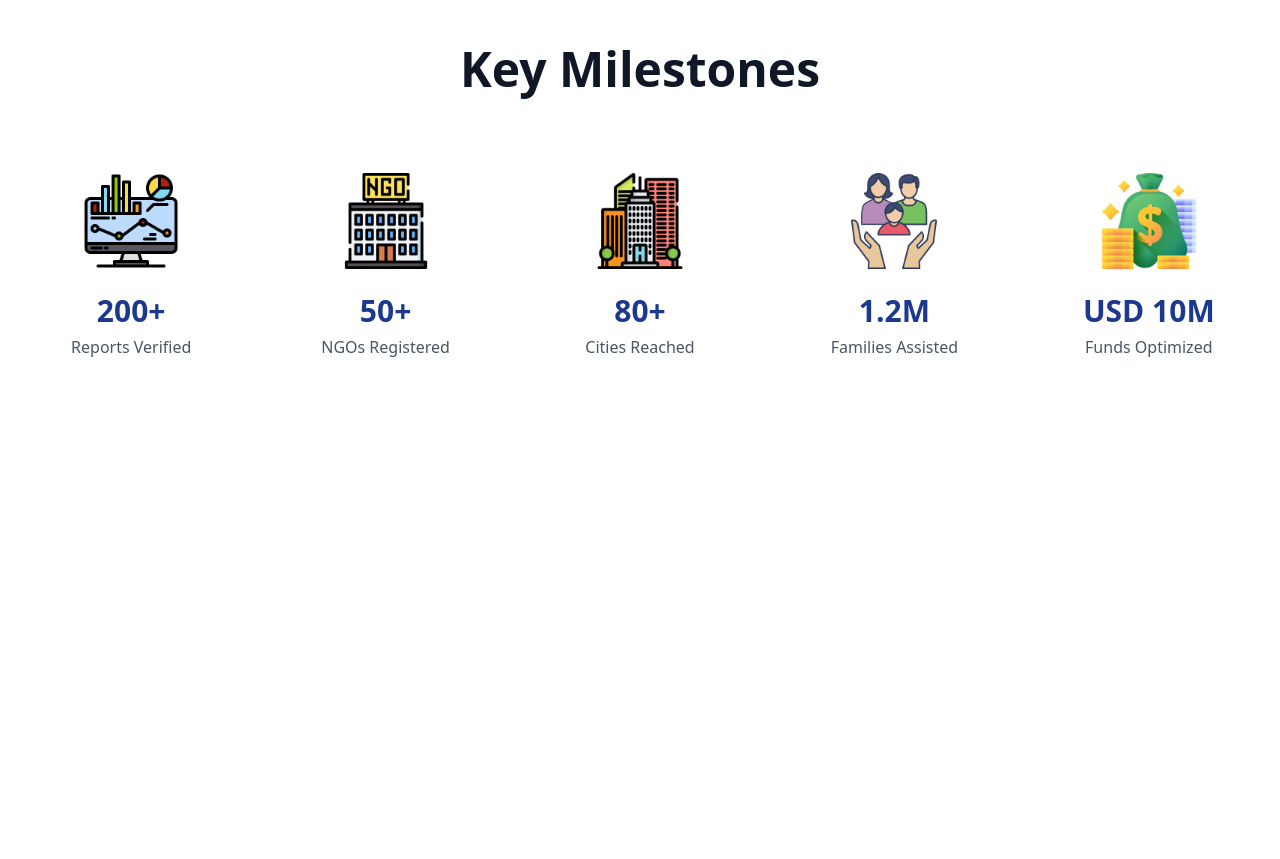
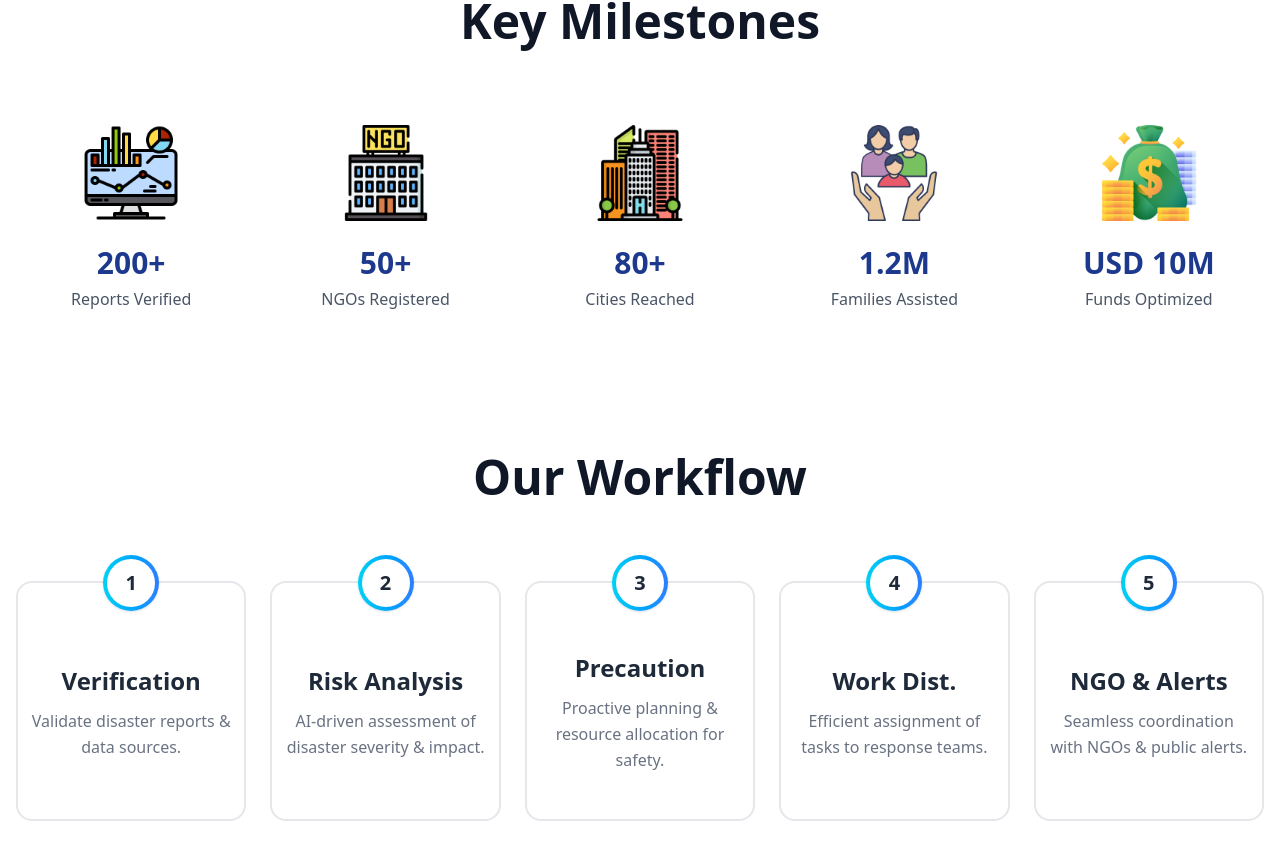
Before and after one commit to Jawwad-Ahmed-Khan/front-end-ClimasyncAI, a Next.js app: page / in a window 1280 px wide. Shown: the part 731-1590 px from the top of the page. Before the commit the page ends 1184 px from the top, so only its background shows below. Built offline with nearby package versions, Linux system fonts and the light colour scheme.

Commit message:
Add Workflow

```diff
--- a/app/_components/home_components/image_slider.tsx
+++ b/app/_components/home_components/image_slider.tsx
@@ -52,7 +52,7 @@ export function ImageSlider() {
       <div className="absolute inset-0 z-10 flex flex-col items-center justify-center bg-black/40 text-center px-4">
 
         {/* Typography matched to your target image */}
-        <h1 className="text-4xl md:text-6xl font-bold text-white mb-4 drop-shadow-lg">
+        <h1 className="text-4xl md:text-6xl font-bold text-white mb-4 drop-shadow-xl drop-shadow-gray-900">
           AI-Powered Disaster <br />
           Management for Pakistan
         </h1>
--- a/app/_components/home_components/key_Milstone.tsx
+++ b/app/_components/home_components/key_Milstone.tsx
@@ -1,5 +1,6 @@
 import Image from "next/image";
-
+import { Text_Styles,DIV_Styles,Layout } from "@/app/_types/const_types";
+// Yhan pr me interface keymilestone use karon or API k through Data fetch karon ga
 const KeyMilestone = () => {
   const pitcures = [
     {
@@ -38,11 +39,11 @@ const KeyMilestone = () => {
   return (
     // 1. WRAPPER: Changed 'mt-5' to 'py-12 md:py-20'.
     // This gives proper vertical breathing room on all devices.
-    <div className="w-full bg-white py-12 md:py-24 px-4">
+    <div className={DIV_Styles.Container + ' ' + DIV_Styles.Section_Padding + '' + DIV_Styles.Section_Bottom_Only}>
 
-      <div className="max-w-7xl mx-auto">
+      <div className={Layout.maxWidth}>
         {/* 2. HEADING: text-3xl for mobile, text-4xl/5xl for desktop */}
-        <h1 className="text-3xl md:text-5xl font-bold text-center text-gray-900 mb-12 md:mb-20">
+        <h1 className={Text_Styles.Heading_1}>
           Key Milestones
         </h1>
 
@@ -52,15 +53,8 @@ const KeyMilestone = () => {
             - lg:grid-cols-5: Laptops (All in one row)
             - gap-y-12: Vertical space between rows
         */}
-        <div className="
-          grid
-          grid-cols-2
-          md:grid-cols-3
-          lg:grid-cols-5
-          gap-x-6
-          gap-y-12
-          justify-items-center
-        ">
+        <div className=
+        {Layout.Grid}>
           {pitcures.map((pic, index) => (
             <div
               className="flex flex-col items-center text-center group"
@@ -83,10 +77,10 @@ const KeyMilestone = () => {
                   - Title: Smaller on mobile, bolder.
                   - Desc: Gray color for hierarchy.
               */}
-              <h2 className="text-2xl md:text-3xl font-extrabold text-blue-900 mb-2">
+              <h2 className={`${Text_Styles.Heading_2} text-blue-900 mb-2`}>
                 {pic.title}
               </h2>
-              <p className="text-sm md:text-base font-medium text-gray-600 max-w-[120px] md:max-w-none leading-tight">
+              <p className={Text_Styles.paragraph}>
                 {pic.description}
               </p>
             </div>
--- /dev/null
+++ b/app/_components/home_components/workflow.tsx
@@ -0,0 +1,75 @@
+import React from 'react';
+import { DIV_Styles, Layout, Text_Styles } from '@/app/_types/const_types';
+// --- Simulating your Imported Constants ---
+
+
+// --- Component ---
+
+const Workflow = () => {
+  const steps = [
+    { id: 1, title: 'Verification', desc: 'Validate disaster reports & data sources.' },
+    { id: 2, title: 'Risk Analysis', desc: 'AI-driven assessment of disaster severity & impact.' },
+    { id: 3, title: 'Precaution', desc: 'Proactive planning & resource allocation for safety.' },
+    { id: 4, title: 'Work Dist.', desc: 'Efficient assignment of tasks to response teams.' },
+    { id: 5, title: 'NGO & Alerts', desc: 'Seamless coordination with NGOs & public alerts.' },
+  ];
+
+  return (
+    <>
+      {/* Custom Animation Styles */}
+      <style>{`
+        @keyframes gradient-move {
+          0% { background-position: 0% 50%; }
+          50% { background-position: 100% 50%; }
+          100% { background-position: 0% 50%; }
+        }
+        .animate-gradient {
+          background-size: 200% 200%;
+          animation: gradient-move 3s ease infinite;
+        }
+      `}</style>
+
+      <div className={`${DIV_Styles.Container} ${DIV_Styles.Section_Bottom_Only} pt-12`}>
+        <div className={Layout.maxWidth}>
+          <h1 className={Text_Styles.Heading_1}>
+            Our Workflow
+          </h1>
+
+          <div className={Layout.Grid}>
+            {steps.map((step, index) => (
+              <div
+                key={index}
+                className="relative w-full max-w-[280px] min-h-56 md:min-h-60
+                           border-2 border-gray-200 rounded-2xl flex flex-col items-center
+                           pt-10 pb-6 bg-white transition-shadow duration-300 hover:shadow-lg hover:border-gray-300"
+              >
+                {/* Number Badge with Moving Gradient */}
+                {/* Updated:
+                    1. Added 'via-blue-500 to-purple-600' for better color flow
+                    2. Added 'animate-gradient' class defined in style tag above
+                */}
+                <div className="absolute -top-7 rounded-full w-14 h-14 flex items-center justify-center font-bold text-xl text-gray-800 shadow-sm bg-linear-to-r from-cyan-400 via-blue-500 to-purple-600 animate-gradient">
+                  <h2 className='bg-white w-12 h-12 flex items-center justify-center rounded-full'>
+                    {index + 1}
+                  </h2>
+                </div>
+
+                {/* Content */}
+                <div className="flex flex-col items-center justify-center grow px-3 text-center space-y-3 mt-2">
+                  <h2 className={`${Text_Styles.Heading_2} text-xl! md:text-2xl! leading-tight text-gray-800`}>
+                    {step.title}
+                  </h2>
+                  <p className="text-sm md:text-base font-medium text-gray-500 leading-relaxed">
+                    {step.desc}
+                  </p>
+                </div>
+              </div>
+            ))}
+          </div>
+        </div>
+      </div>
+    </>
+  );
+};
+
+export default Workflow;
--- /dev/null
+++ b/app/_types/const_types.tsx
@@ -0,0 +1,17 @@
+export const Text_Styles = {
+  Heading_1: "text-3xl md:text-5xl font-bold text-center text-gray-900 mb-12 md:mb-20",
+  paragraph: "text-sm md:text-base font-medium text-gray-600 max-w-[120px] md:max-w-none leading-tight",
+  Heading_2: "text-2xl md:text-3xl font-extrabold",
+};
+
+export const DIV_Styles = {
+  Container: "w-full bg-white px-4",
+  Section_Padding: "py-12 md:py-24",
+  Section_Bottom_Only: "pb-12 md:pb-24",
+};
+
+export const Layout = {
+  maxWidth: "max-w-7xl mx-auto",
+  // Modified Grid to start at 1 column for mobile (xs), then 2 (sm), then 3 (md), then 5 (lg)
+  Grid: "grid grid-cols-1 sm:grid-cols-2 md:grid-cols-3 lg:grid-cols-5 gap-x-6 gap-y-12 justify-items-center",
+};
--- a/app/page.tsx
+++ b/app/page.tsx
@@ -1,11 +1,13 @@
 import Image from "next/image";
 import Image_slider from "./_components/home_components/image_slider";
 import Key_Milstone from "./_components/home_components/key_Milstone";
+import Workflow from "./_components/home_components/workflow";
 export default function Home() {
   return (
     <div>
       <Image_slider/>
       <Key_Milstone/>
+      <Workflow/>
     </div>
   );
 }
```
